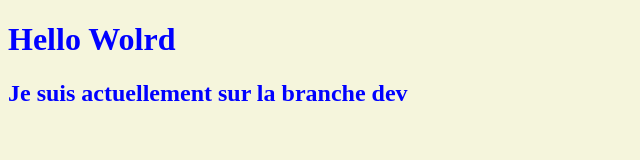
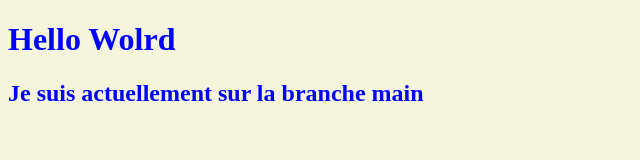
Before and after one commit to Rube3n/git, a plain HTML site: page index.html in a window 1280 px wide. Shown: the full height of the page, 0-640 px from the left. Drawn offline with Linux system fonts and the light colour scheme.

Commit message:
update index main

```diff
--- a/index.html
+++ b/index.html
@@ -9,6 +9,6 @@
 </head>
 <body class="bg-beige">
     <h1 class="text-blue"> Hello Wolrd</h1>
-    <h2 class="text-blue"> Je suis actuellement sur la branche dev</h2>
+    <h2 class="text-blue"> Je suis actuellement sur la branche main</h2>
 </body>
 </html>
```
Also changed, not shown: 1 other file.
